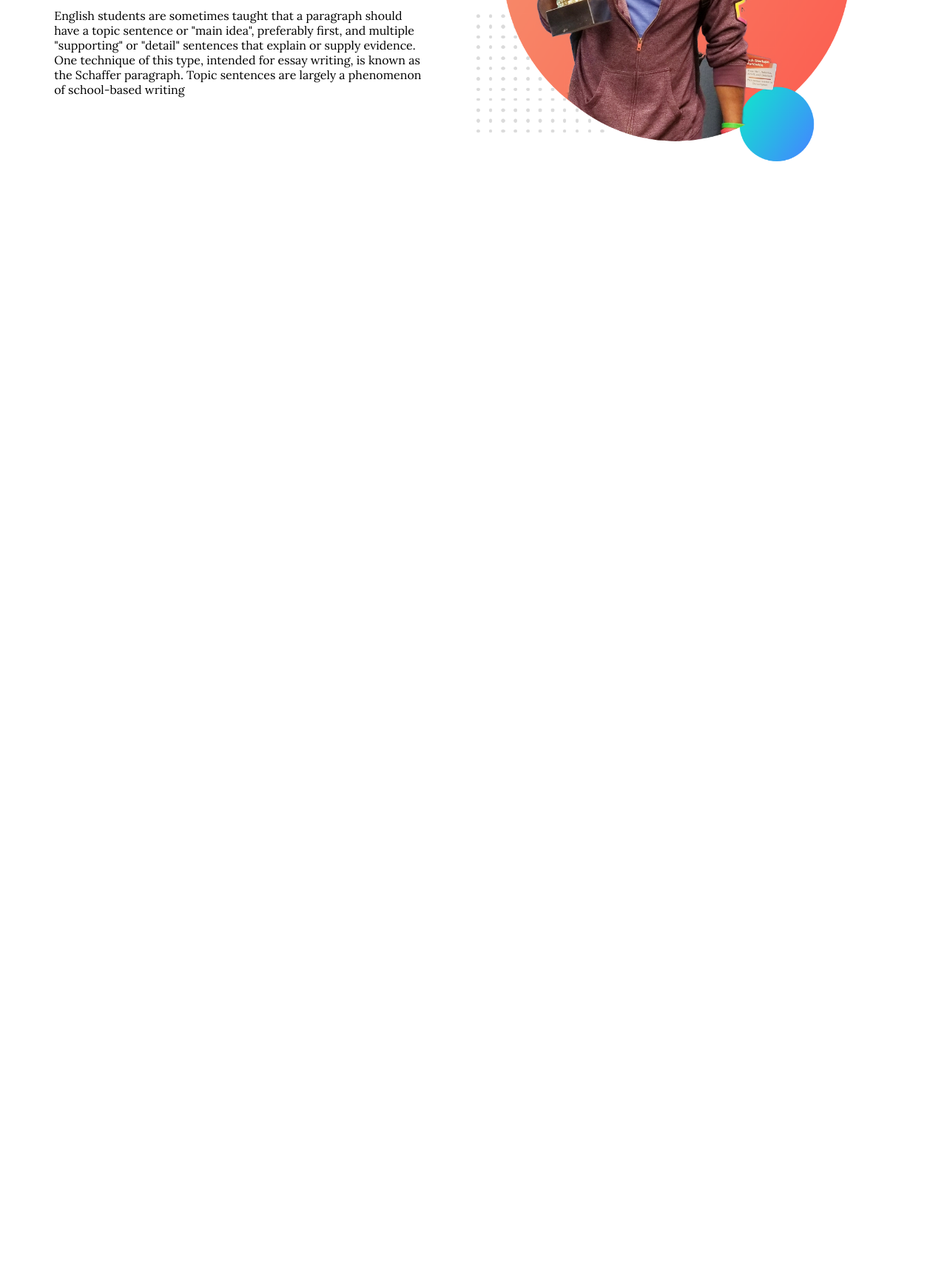
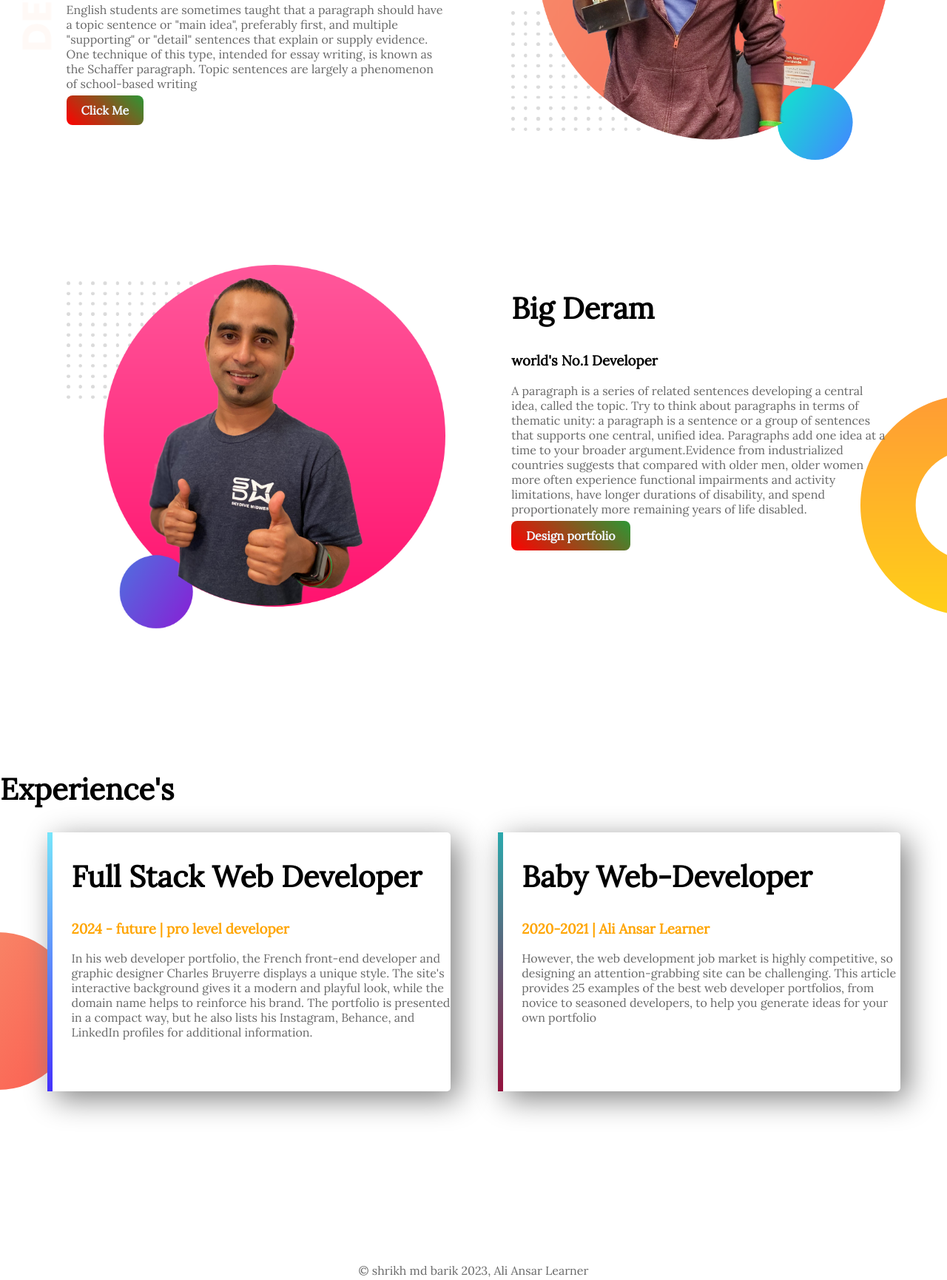
Before and after one commit to sheikh-5264/web-portfolio, a plain HTML site: page index.html in a window 1280 px wide. Shown: the part 292-2022 px from the top of the page at 74% size. Before the commit the page ends 800 px from the top, so only its background shows below. Drawn offline with Linux system fonts and the light colour scheme.

Commit message:
my first website

```diff
--- a/index.html
+++ b/index.html
@@ -12,17 +12,57 @@
     <link rel="stylesheet" href="style.css">
 </head>
 <body>
-   <section>
+   <section class="top-bennar">
     <div class="half-width">
         <h1>welcome to</h1>
         <h1><span class="name-highlight">sheikh</span> website</h1>
         <h3>world class web developer</h3>
         <p>English students are sometimes taught that a paragraph should have a topic sentence or "main idea", preferably first, and multiple "supporting" or "detail" sentences that explain or supply evidence. One technique of this type, intended for essay writing, is known as the Schaffer paragraph. Topic sentences are largely a phenomenon of school-based writing</p>
+        <a class="anchor-button" target="_blank" href="https://fast.com/">Click Me</a>
     </div>
 
     <div class="half-width">
         <img src="images/jhankar.png" alt="">
     </div>
    </section>
+
+   <section class="dream-developer">
+    <div class="half-width">
+        <img src="images/jhankar2.png" alt="">
+
+    </div>
+
+    <div class="half-width">
+        <h2>Big Deram </h2>
+        <h3>world's No.1 Developer</h3>
+        <p>A paragraph is a series of related sentences developing a central idea, called the topic. Try to think about paragraphs in terms of thematic unity: a paragraph is a sentence or a group of sentences that supports one central, unified idea. Paragraphs add one idea at a time to your broader argument.Evidence from industrialized countries suggests that compared with older men, older women more often experience functional impairments and activity limitations, have longer durations of disability, and spend proportionately more remaining years of life disabled.</p>
+        <a class="anchor-button" target="_blank" href="https://dribbble.com/search/portfolio">Design portfolio</a>
+    </div>
+   </section>
+
+   <section class="experience-area">
+        <h2>Experience's</h2>
+    <div id="full-stack" class="half-width single-examples">
+        <h2>Full Stack Web Developer</h2>
+        <h3 class="name-highlight">2024 - future | pro level developer</h3>
+        <p>In his web developer portfolio, the French front-end developer and graphic designer Charles Bruyerre displays a unique style.
+        The site's interactive background gives it a modern and playful look, while the domain name helps to reinforce his brand. The portfolio is presented in a compact way, but he also lists his Instagram, Behance, and LinkedIn profiles for additional information.</p>
+    </div>
+    <div id="baby-site" class="half-width  single-examples">
+        <h2>Baby Web-Developer</h2>
+        <h3 class="name-highlight">2020-2021 | Ali Ansar Learner</h3>
+        <p>However, the web development job market is highly competitive, so designing an attention-grabbing site can be challenging.
+        This article provides 25 examples of the best web developer portfolios, from novice to seasoned developers, to help you generate ideas for your own portfolio</p>
+
+    </div>
+
+
+   </section>
+
+   <footer>
+
+    <p>© shrikh md barik 2023, Ali Ansar Learner</p>
+
+   </footer>
 </body>
 </html>
--- a/style.css
+++ b/style.css
@@ -1,8 +1,15 @@
 body{
+    margin: 0;
     font-family: 'Lora', serif;
 }
 h1{
     font-size: 50px;
+}
+h2{
+    font-size: 40px;
+}
+p{
+    color: dimgrey;
 }
 .name-highlight{
     color: orange;
@@ -11,8 +18,53 @@ h1{
     width: 40%;
     float: left;
     margin-left: 5%;
-    padding-left: 2px;
+    padding-left: 2%;
 }
 .half-width img{
     width: 100%;
 }
+.top-bennar{
+    background-image: url(images/top-banner.png);
+    background-repeat: no-repeat;
+}
+section{
+    height: 500px;
+    padding-bottom: 150px;
+}
+.anchor-button{
+    text-decoration: none;
+    background-image: linear-gradient( 45deg, red, rgb(44, 151, 53));
+    color: aliceblue;
+    padding: 10px 20px;
+    border-radius: 8px;
+    font-weight: 600;
+}
+.dream-developer{
+    background-image: url(images/dream-bg.png);
+    background-repeat: no-repeat;
+    background-position: right;
+}
+.single-examples{
+    box-shadow: 10px 10px 40px gray;
+    border-radius: 5px;
+    height: 70%;
+    background-color: white;
+}
+.experience-area{
+    background-image: url(images/exp-bg.png);
+    background-repeat: no-repeat;
+    background-position: left;
+}
+#full-stack{
+    border-left: 7px solid;
+    border-image:  linear-gradient(180deg, rgb(119, 230, 250),rgb(68, 48, 252) );
+    border-image-slice: 1;
+}
+#baby-site{
+    border-left: 7px solid;
+    border-image:linear-gradient(180deg, rgb(43, 169, 173), rgb(148, 17, 61)) ;
+    border-image-slice: 1;
+}
+footer p{
+    text-align: center;
+}
```
